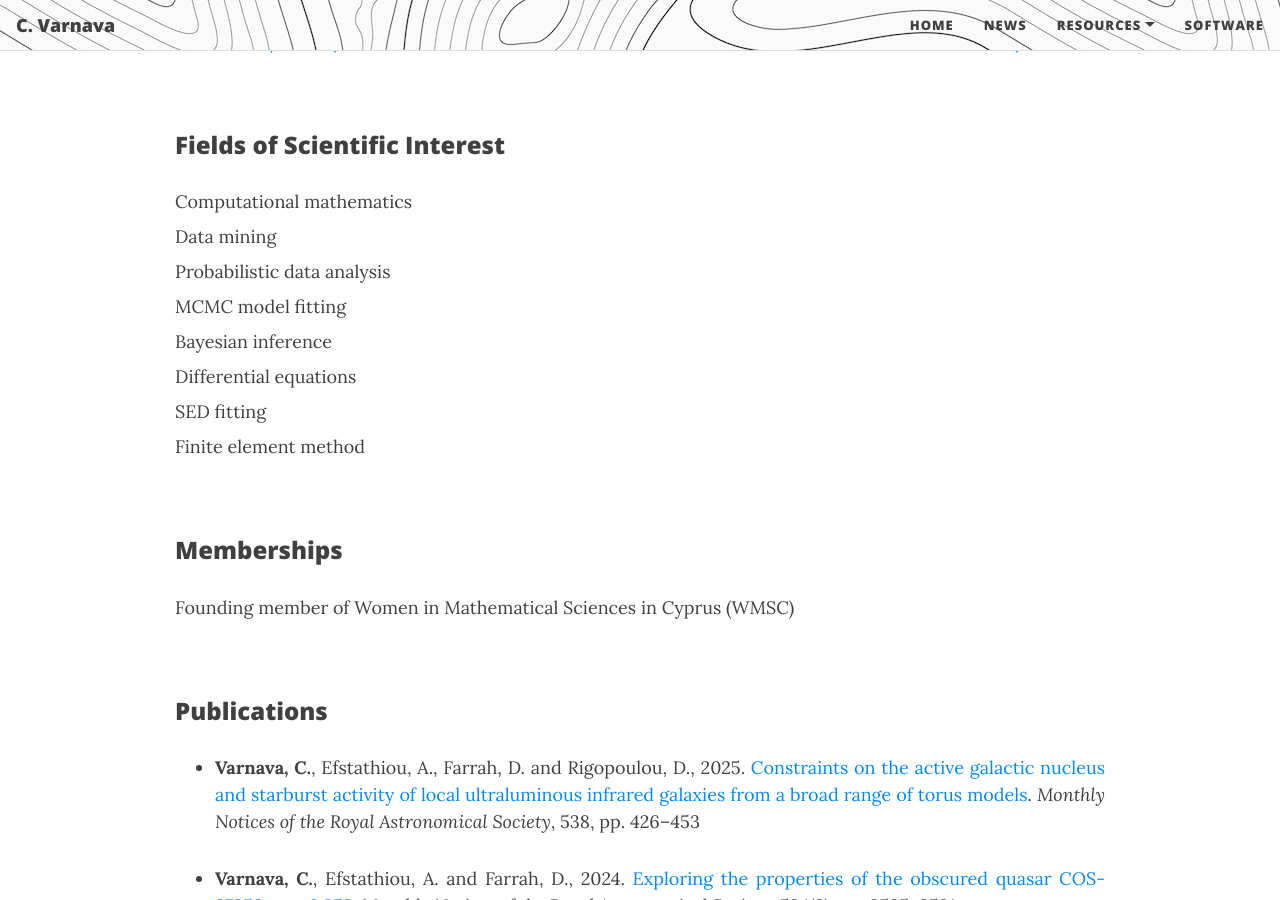
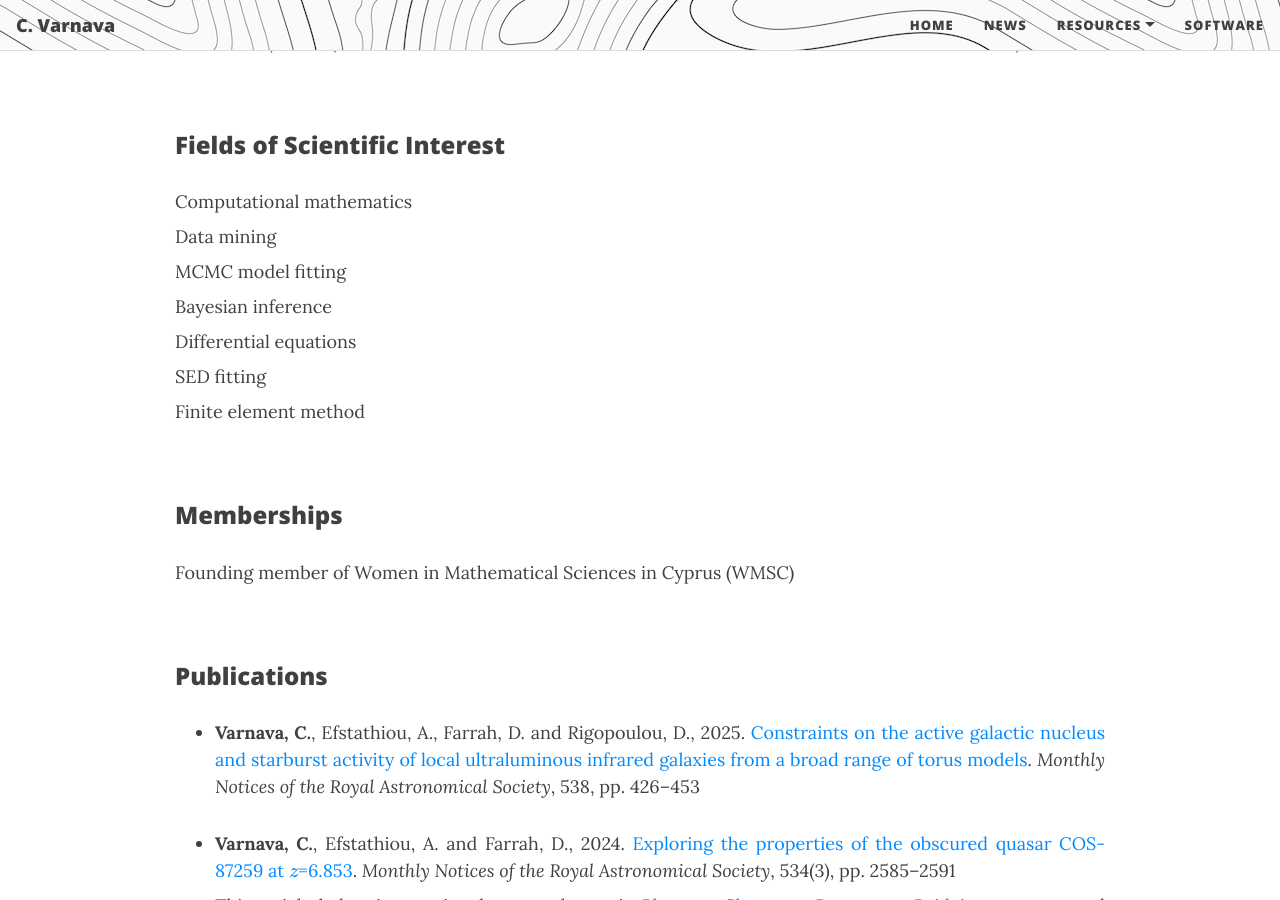
Before and after one commit to ch-var/ch-var.github.io, a Jekyll site: the page built from cv.html, in a window 1280 px wide and 900 px high, scrolled down 2106 px. Built offline with Jekyll 4.4.1, drawn with Linux system fonts in a browser that asks for light colours; formulas are drawn with MathJax 3.

Commit message:
Update cv.html

```diff
--- a/cv.html
+++ b/cv.html
@@ -71,7 +71,6 @@ mathjax: true
 <p style="font-family: var(--header-font); font-weight: 800; line-height: 1.1; font-size: 1.5rem; margin-top: 1.25rem;">Fields of Scientific Interest</p>
 <p align='justify' style="margin-bottom: 8px;">Computational mathematics</p>
 <p align='justify' style="margin-top: 8px; margin-bottom: 8px;">Data mining</p>
-<p align='justify' style="margin-top: 8px; margin-bottom: 8px;">Probabilistic data analysis</p>
 <p align='justify' style="margin-top: 8px; margin-bottom: 8px;">MCMC model fitting</p>
 <p align='justify' style="margin-top: 8px; margin-bottom: 8px;">Bayesian inference</p>
 <p align='justify' style="margin-top: 8px; margin-bottom: 8px;">Differential equations</p>
```
